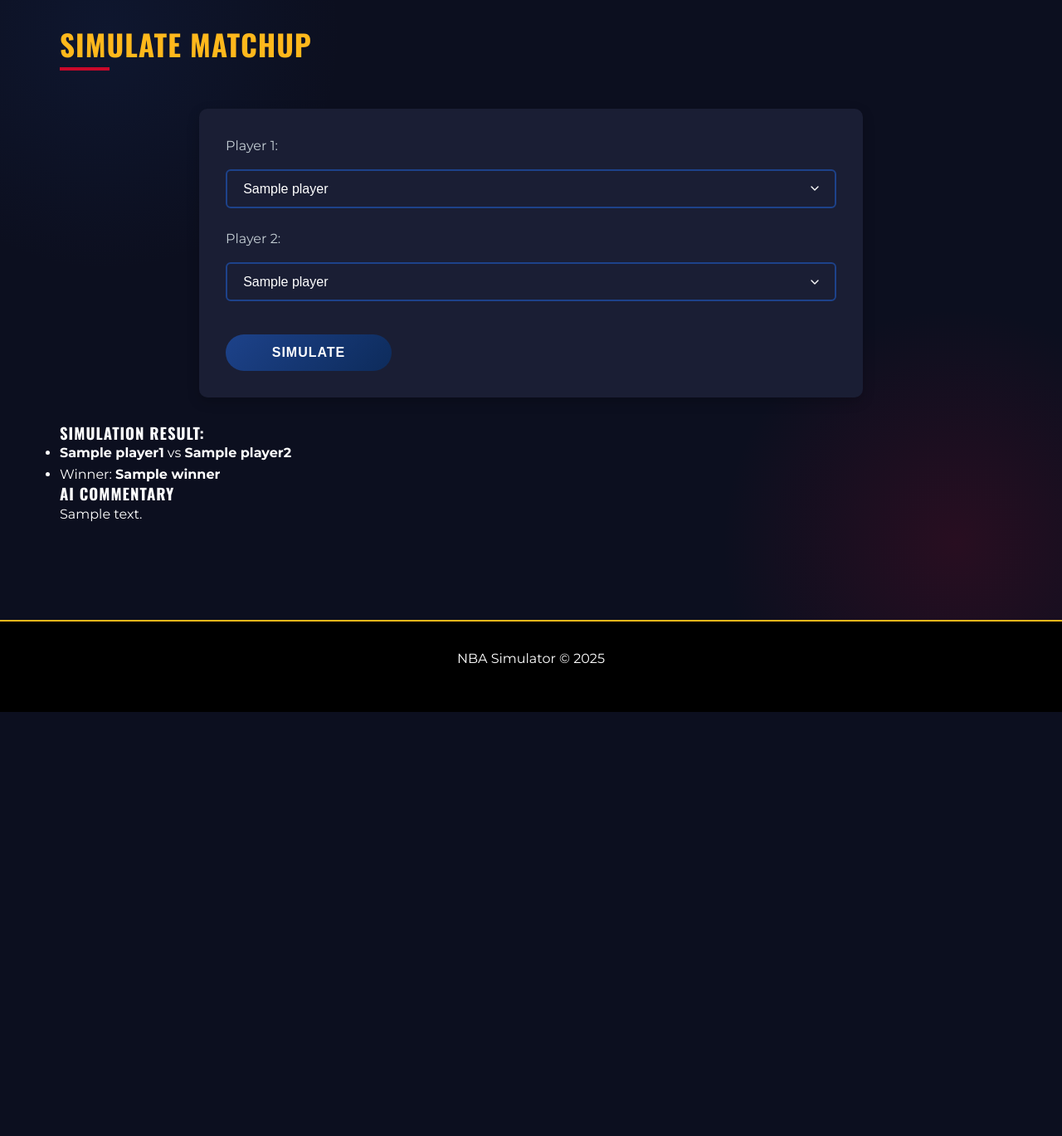
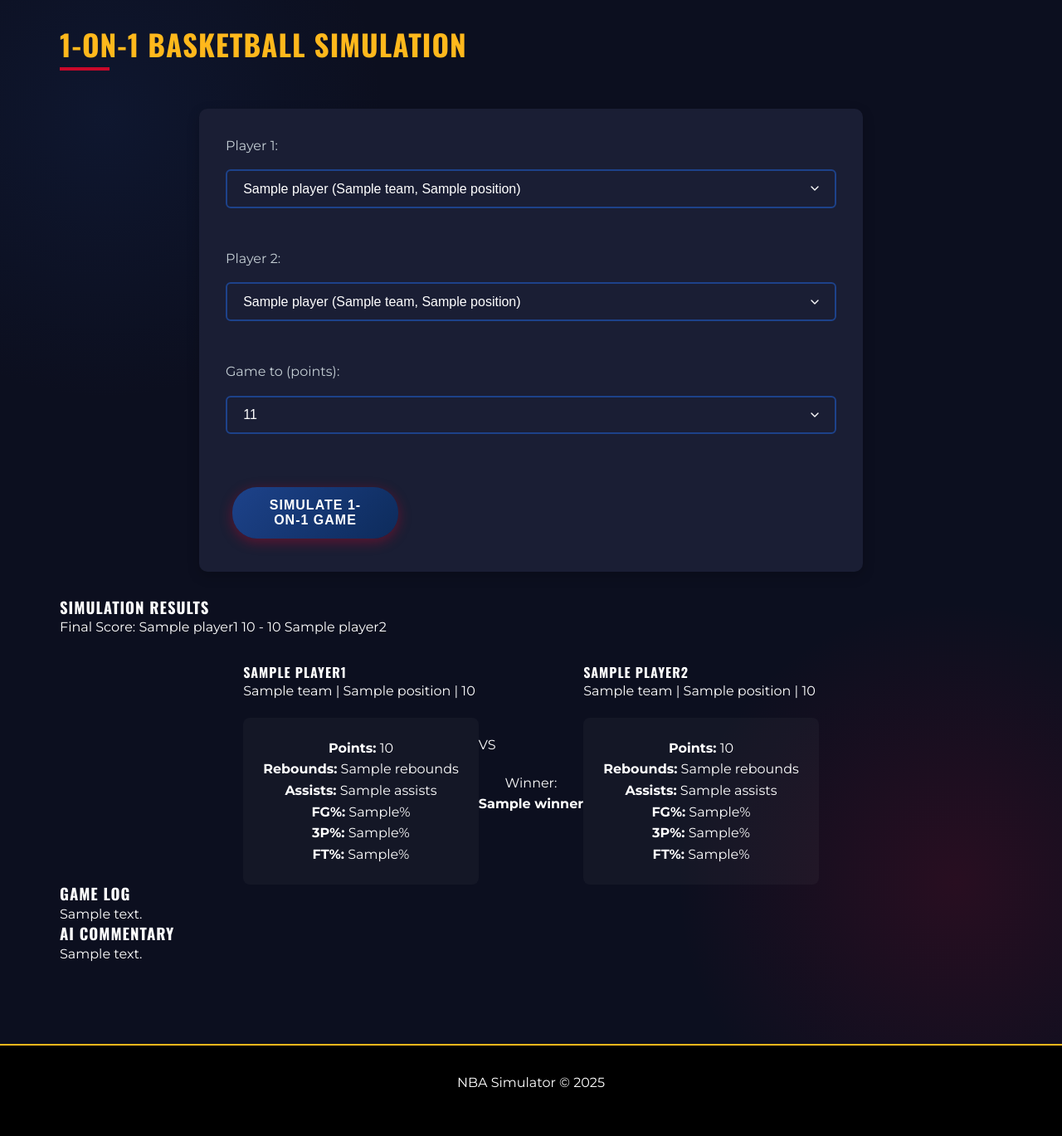
Before and after one commit to Mr-Zamora/12SE_neaton_major_project, a Flask app: template templates/simulate.html in a window 1280 px wide. Shown: the part 161-1530 px from the top of the page at 83% size. Before the commit the page ends 1019 px from the top, so only its background shows below. Run offline with Flask 3, Linux system fonts and the light colour scheme; the template is opened without the code that fills it: most values are stand-ins (such as "Sample title", 1, 10 or a date in 2020).

Commit message:
Add advanced 1-on-1 basketball simulation with Gemini API integration

```diff
--- a/app.py
+++ b/app.py
@@ -1,8 +1,9 @@
 # Entry point for NBA Player Stat Viewer & Simulator
 
 import json
-from flask import Flask, render_template, request, abort
+from flask import Flask, render_template, request, abort, jsonify
 import os
+from basketball_sim import simulate_game
 
 app = Flask(__name__)
 
@@ -80,20 +81,85 @@
 @app.route('/simulate', methods=['GET', 'POST'])
 def simulate():
     sim_result = None
-    ai_commentary = get_ai_commentary()
+    ai_commentary = None
+    target_score = 11  # Default target score
+
     if request.method == 'POST':
         id1 = request.form.get('player1')
         id2 = request.form.get('player2')
         p1 = get_player(id1)
         p2 = get_player(id2)
+
+        # Get target score if provided
+        if request.form.get('target_score'):
+            try:
+                target_score = int(request.form.get('target_score'))
+            except ValueError:
+                pass  # Use default if invalid
+
         if p1 and p2:
-            # Dummy simulation: pick winner by higher points
-            winner = p1 if p1['points'] >= p2['points'] else p2
-            sim_result = {'player1': p1, 'player2': p2, 'winner': winner}
-    return render_template('simulate.html', players=players, sim_result=sim_result, ai_commentary=ai_commentary)
+            # Run the advanced simulation
+            game_result = simulate_game(p1, p2, target_score=target_score)
+
+            # Extract winner from game result
+            winner_name = game_result.get('winner')
+            winner = p1 if winner_name == p1['name'] else p2
+
+            sim_result = {
+                'player1': p1,
+                'player2': p2,
+                'winner': winner,
+                'final_score': game_result.get('final_score'),
+                'game_log': game_result.get('game_log')
+            }
+
+            # Get AI commentary from the simulation
+            ai_commentary = game_result.get('enhanced_commentary')
+
+    return render_template('simulate.html', players=players, sim_result=sim_result,
+                           ai_commentary=ai_commentary, target_score=target_score)
 
 def get_ai_commentary():
-    return 'AI commentary will be added here.'
+    """This function is now deprecated as commentary is generated in the simulation"""
+    return 'AI commentary is now generated as part of the simulation.'
+
+# API endpoint to get simulation results as JSON
+@app.route('/api/simulate', methods=['POST'])
+def api_simulate():
+    data = request.json
+    if not data or 'player1_id' not in data or 'player2_id' not in data:
+        return jsonify({'error': 'Missing player IDs'}), 400
+
+    p1 = get_player(data['player1_id'])
+    p2 = get_player(data['player2_id'])
+
+    if not p1 or not p2:
+        return jsonify({'error': 'Player not found'}), 404
+
+    target_score = data.get('target_score', 11)
+
+    # Run simulation
+    game_result = simulate_game(p1, p2, target_score=target_score)
+
+    return jsonify(game_result)
+
+# SQL Injection demonstration endpoint (for educational purposes only)
+@app.route('/error_test')
+def error_test():
+    username = request.args.get('username', '')
+
+    # WARNING: This is intentionally vulnerable to SQL injection
+    # DO NOT use this pattern in production code
+    query = f"SELECT * FROM users WHERE username = '{username}'"
+
+    # We're not actually executing the query, just showing it
+    result = {
+        'query': query,
+        'warning': 'This endpoint demonstrates SQL injection vulnerability. DO NOT use this pattern in production.',
+        'proper_way': 'Use parameterized queries instead: cursor.execute("SELECT * FROM users WHERE username = ?", (username,))'
+    }
+
+    return jsonify(result)
 
 if __name__ == '__main__':
     app.run(debug=True)
--- a/requirements.txt
+++ b/requirements.txt
@@ -1,2 +1,3 @@
 Flask
 requests
+google-generativeai
--- a/templates/simulate.html
+++ b/templates/simulate.html
@@ -1,29 +1,183 @@
 {% extends 'layout.html' %}
 {% block title %}Simulate Matchup - NBA Simulator{% endblock %}
+
+{% block head %}
+<style>
+  .simulation-container {
+    margin-top: 20px;
+  }
+  .player-card {
+    border: 1px solid #ddd;
+    border-radius: 8px;
+    padding: 15px;
+    margin-bottom: 20px;
+    background-color: #f9f9f9;
+  }
+  .player-stats {
+    display: grid;
+    grid-template-columns: repeat(2, 1fr);
+    gap: 10px;
+  }
+  .stat-item {
+    margin: 5px 0;
+  }
+  .winner {
+    border: 2px solid #4CAF50;
+    background-color: #f0fff0;
+  }
+  .game-log {
+    margin: 20px 0;
+    padding: 15px;
+    border: 1px solid #ddd;
+    border-radius: 8px;
+    max-height: 400px;
+    overflow-y: auto;
+    background-color: #f5f5f5;
+  }
+  .game-log-entry {
+    margin: 8px 0;
+    padding: 5px;
+    border-bottom: 1px solid #eee;
+  }
+  .commentary {
+    margin: 20px 0;
+    padding: 15px;
+    border: 1px solid #ddd;
+    border-radius: 8px;
+    background-color: #fff;
+    white-space: pre-line;
+  }
+  .form-group {
+    margin-bottom: 15px;
+  }
+  .vs-container {
+    display: flex;
+    justify-content: space-between;
+    align-items: flex-start;
+    flex-wrap: wrap;
+  }
+  .vs-player {
+    flex: 1;
+    min-width: 300px;
+    margin: 0 10px;
+  }
+  .vs-middle {
+    display: flex;
+    flex-direction: column;
+    justify-content: center;
+    align-items: center;
+    padding: 20px;
+    font-size: 24px;
+    font-weight: bold;
+  }
+  .final-score {
+    font-size: 20px;
+    font-weight: bold;
+    text-align: center;
+    margin: 20px 0;
+    padding: 10px;
+    background-color: #f0f0f0;
+    border-radius: 8px;
+  }
+</style>
+{% endblock %}
+
 {% block content %}
-<h2>Simulate Matchup</h2>
-<form method="post">
+<h2>1-on-1 Basketball Simulation</h2>
+
+<form method="post" class="simulation-form">
+  <div class="form-group">
     <label for="player1">Player 1:</label>
-  <select name="player1" id="player1">
+    <select name="player1" id="player1" class="form-control">
       {% for player in players %}
-      <option value="{{ player.id }}">{{ player.name }}</option>
+        <option value="{{ player.id }}">{{ player.name }} ({{ player.team }}, {{ player.position }})</option>
       {% endfor %}
     </select>
+  </div>
+
+  <div class="form-group">
     <label for="player2">Player 2:</label>
-  <select name="player2" id="player2">
+    <select name="player2" id="player2" class="form-control">
       {% for player in players %}
-      <option value="{{ player.id }}">{{ player.name }}</option>
+        <option value="{{ player.id }}">{{ player.name }} ({{ player.team }}, {{ player.position }})</option>
       {% endfor %}
     </select>
-  <button type="submit">Simulate</button>
+  </div>
+
+  <div class="form-group">
+    <label for="target_score">Game to (points):</label>
+    <select name="target_score" id="target_score" class="form-control">
+      <option value="11" {% if target_score == 11 %}selected{% endif %}>11</option>
+      <option value="15" {% if target_score == 15 %}selected{% endif %}>15</option>
+      <option value="21" {% if target_score == 21 %}selected{% endif %}>21</option>
+    </select>
+  </div>
+
+  <button type="submit" class="btn btn-primary">Simulate 1-on-1 Game</button>
 </form>
+
 {% if sim_result %}
-  <h3>Simulation Result:</h3>
-  <ul>
-    <li><strong>{{ sim_result.player1.name }}</strong> vs <strong>{{ sim_result.player2.name }}</strong></li>
-    <li>Winner: <strong>{{ sim_result.winner.name }}</strong></li>
-  </ul>
+  <div class="simulation-container">
+    <h3>Simulation Results</h3>
+
+    <div class="final-score">
+      Final Score: {{ sim_result.player1.name }} {{ sim_result.final_score[sim_result.player1.name] }} - {{ sim_result.final_score[sim_result.player2.name] }} {{ sim_result.player2.name }}
+    </div>
+
+    <div class="vs-container">
+      <div class="vs-player">
+        <div class="player-card {% if sim_result.winner.id == sim_result.player1.id %}winner{% endif %}">
+          <h4>{{ sim_result.player1.name }}</h4>
+          <p>{{ sim_result.player1.team }} | {{ sim_result.player1.position }} | {{ sim_result.player1.height }}</p>
+
+          <div class="player-stats">
+            <div class="stat-item"><strong>Points:</strong> {{ sim_result.player1.points }}</div>
+            <div class="stat-item"><strong>Rebounds:</strong> {{ sim_result.player1.rebounds }}</div>
+            <div class="stat-item"><strong>Assists:</strong> {{ sim_result.player1.assists }}</div>
+            <div class="stat-item"><strong>FG%:</strong> {{ sim_result.player1['Field Goal Percentage (FG%)'] }}%</div>
+            <div class="stat-item"><strong>3P%:</strong> {{ sim_result.player1['Three-Point Percentage (3P%)'] }}%</div>
+            <div class="stat-item"><strong>FT%:</strong> {{ sim_result.player1['Free Throw Percentage (FT%)'] }}%</div>
+          </div>
+        </div>
+      </div>
+
+      <div class="vs-middle">
+        VS
+        <div style="margin-top: 20px;">
+          {% if sim_result.winner %}
+            <div style="text-align: center;">Winner:<br><strong>{{ sim_result.winner.name }}</strong></div>
           {% endif %}
+        </div>
+      </div>
+
+      <div class="vs-player">
+        <div class="player-card {% if sim_result.winner.id == sim_result.player2.id %}winner{% endif %}">
+          <h4>{{ sim_result.player2.name }}</h4>
+          <p>{{ sim_result.player2.team }} | {{ sim_result.player2.position }} | {{ sim_result.player2.height }}</p>
+
+          <div class="player-stats">
+            <div class="stat-item"><strong>Points:</strong> {{ sim_result.player2.points }}</div>
+            <div class="stat-item"><strong>Rebounds:</strong> {{ sim_result.player2.rebounds }}</div>
+            <div class="stat-item"><strong>Assists:</strong> {{ sim_result.player2.assists }}</div>
+            <div class="stat-item"><strong>FG%:</strong> {{ sim_result.player2['Field Goal Percentage (FG%)'] }}%</div>
+            <div class="stat-item"><strong>3P%:</strong> {{ sim_result.player2['Three-Point Percentage (3P%)'] }}%</div>
+            <div class="stat-item"><strong>FT%:</strong> {{ sim_result.player2['Free Throw Percentage (FT%)'] }}%</div>
+          </div>
+        </div>
+      </div>
+    </div>
+
+    <h3>Game Log</h3>
+    <div class="game-log">
+      {% for entry in sim_result.game_log %}
+        <div class="game-log-entry">{{ entry.text }}</div>
+      {% endfor %}
+    </div>
+
     <h3>AI Commentary</h3>
-<p>{{ ai_commentary }}</p>
+    <div class="commentary">
+      {{ ai_commentary }}
+    </div>
+  </div>
+{% endif %}
 {% endblock %}
```
Also changed, not shown: basketball_sim.py (added, +432 -0 lines). Lines whose indentation alone changed are shown as unchanged.
